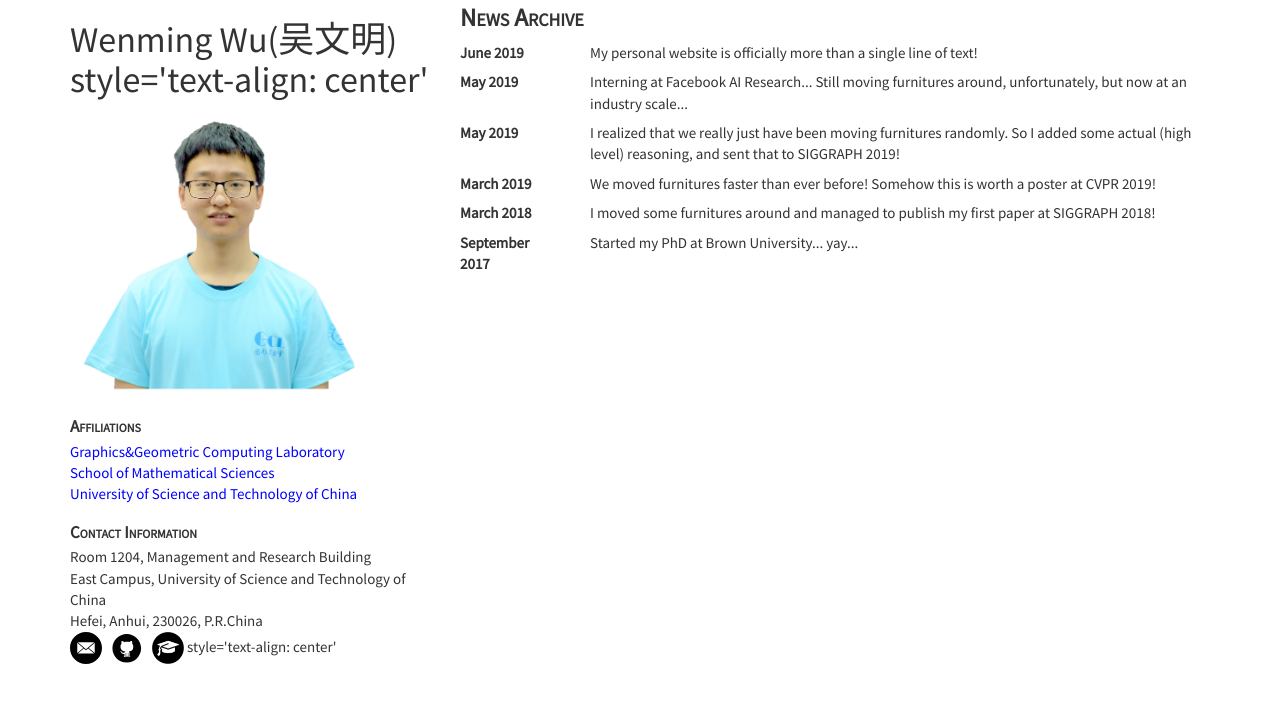
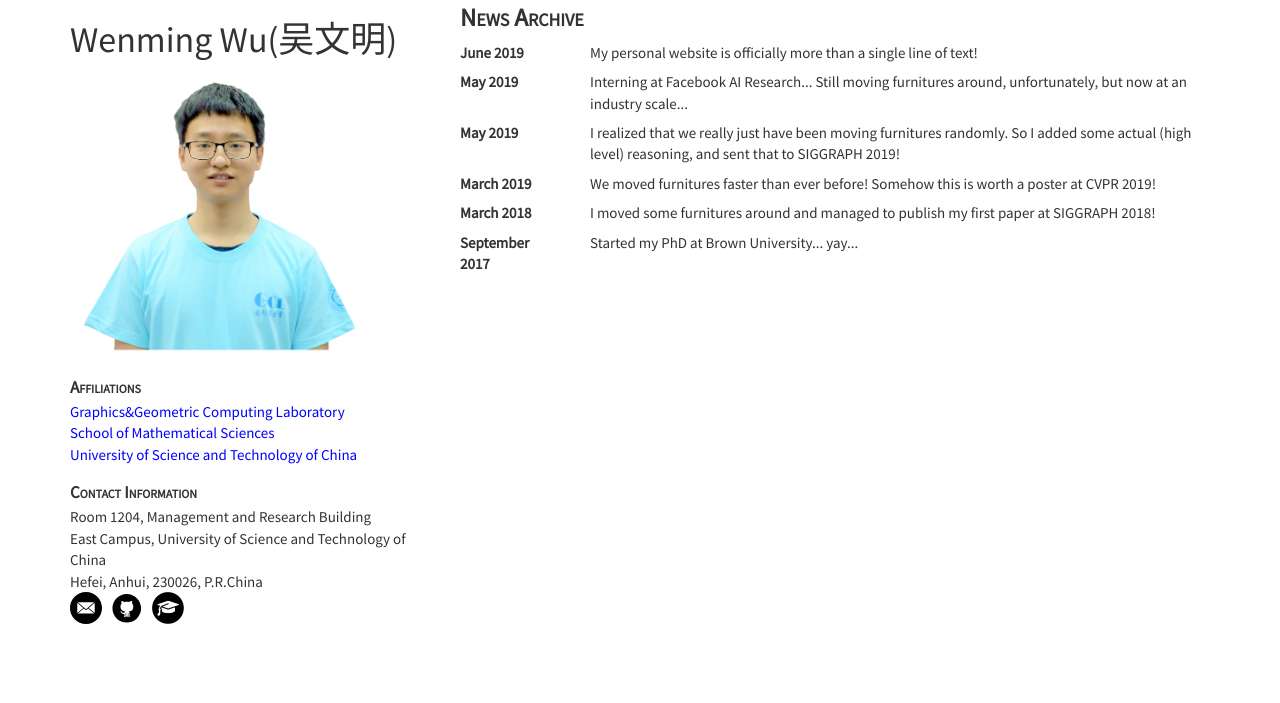
Before and after one commit to wutomwu/wutomwu.github.io, a Jekyll site: the page built from newsarchive.html, in a window 1280 px wide. Shown: the top 703 px of the page. Built offline with Jekyll 4.4.1, drawn with Linux system fonts in a browser that asks for light colours.

Commit message:
Update sidebar.html

```diff
--- a/_includes/sidebar.html
+++ b/_includes/sidebar.html
@@ -1,4 +1,4 @@
-<div><h1>Wenming Wu(吴文明) style='text-align: center'</h1></div>
+<div><h1>Wenming Wu(吴文明)</h1></div>
 
 <div class='sidebaritem' id='headshot'>
 	<img class='img img-responsive' src='/img/me.png' width='300'/>
@@ -31,6 +31,5 @@
 		  <img src='/img/icons/cv.png'
 		       width=32px style='vertical-align:middle'>
 		</a>
-		style='text-align: center'
 	</div>
 </div>
```
